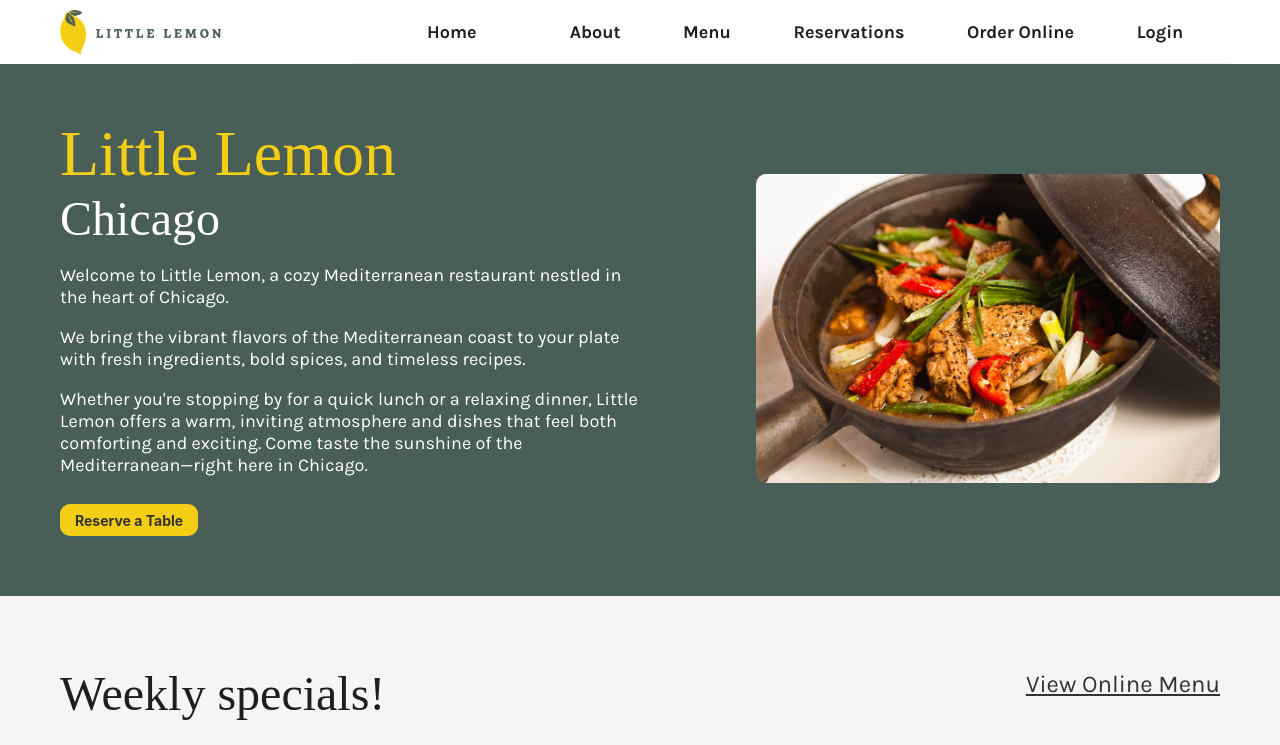
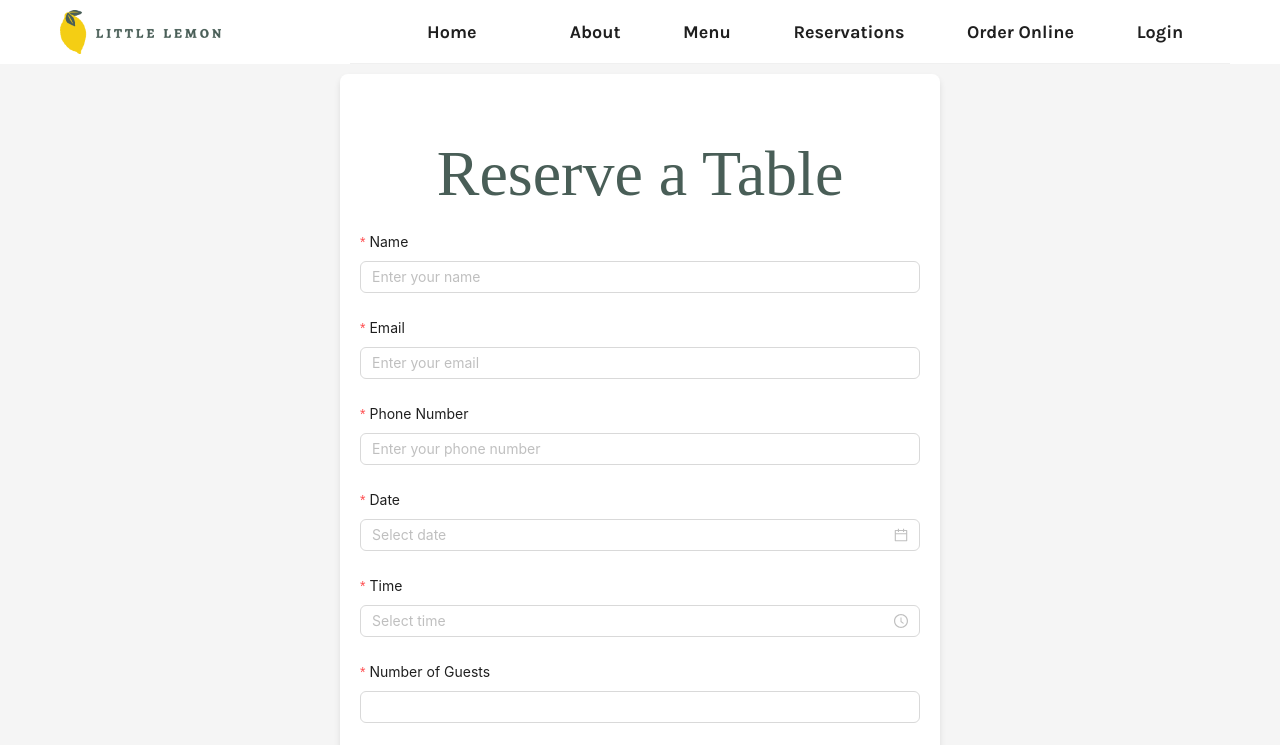
Before and after one commit to qver3nc1a/capstone-project, a React (Create React App) app: page /reservation in a window 1280 px wide. Shown: the top 745 px of the page. Built offline with nearby package versions, Linux system fonts and the light colour scheme; a web font is replaced by a local one.

Commit message:
feature(App): added reservation form funcitonality

```diff
--- a/package.json
+++ b/package.json
@@ -10,6 +10,7 @@
     "antd": "^5.26.3",
     "react": "^19.1.0",
     "react-dom": "^19.1.0",
+    "react-router-dom": "^7.6.3",
     "react-scripts": "^5.0.1",
     "web-vitals": "^2.1.4"
   },
--- a/src/App.js
+++ b/src/App.js
@@ -1,9 +1,11 @@
 import React from 'react';
 import './App.css';
 import { Layout, Menu, Button, Card, Row, Col } from 'antd';
+import { BrowserRouter as Router, Routes, Route } from 'react-router-dom';
 
 import HeaderComponent from './Header/Header';
 import HeroComponent from './Hero/Hero';
+import ReservationForm from './ReservationForm/ReservationForm';
 import SpecialsComponent from './Specials/Specials';
 import TestimonialsComponent from './Testimonials/Testimonials';
 import AboutComponent from './AboutUs/AboutUs';
@@ -13,16 +15,28 @@ const { Content } = Layout;
 
 function App() {
   return (
+    <Router>
       <Layout>
         <HeaderComponent />
         <Content>
+          <Routes>
+            <Route
+              path="/"
+              element={
+                <>
                   <HeroComponent />
                   <SpecialsComponent />
                   <TestimonialsComponent />
                   <AboutComponent />
+                </>
+              }
+            />
+            <Route path="/reservation" element={<ReservationForm />} />
+          </Routes>
         </Content>
         <FooterComponent />
       </Layout>
+    </Router>
   );
 }
 
--- a/src/Hero/Hero.js
+++ b/src/Hero/Hero.js
@@ -1,8 +1,17 @@
 import React from 'react';
 import { Button } from 'antd';
 import './Hero.css';
+import { useNavigate } from 'react-router-dom';
+
 
 function HeroComponent() {
+    const navigate = useNavigate();
+
+
+    const handleReserveTable = () => {
+        navigate('/reservation');
+    };
+
     return (
         <section className='hero'>
             <div className="hero_text">
@@ -11,7 +20,9 @@ function HeroComponent() {
                 <p>Welcome to Little Lemon, a cozy Mediterranean restaurant nestled in the heart of Chicago.</p>
                 <p>We bring the vibrant flavors of the Mediterranean coast to your plate with fresh ingredients, bold spices, and timeless recipes.</p>
                 <p>Whether you're stopping by for a quick lunch or a relaxing dinner, Little Lemon offers a warm, inviting atmosphere and dishes that feel both comforting and exciting. Come taste the sunshine of the Mediterranean—right here in Chicago.</p>
-                <Button className='hero_button' type="primary">Reserve a Table</Button>
+                <Button className='hero_button' type="primary" onClick={handleReserveTable}>
+                    Reserve a Table
+                </Button>
             </div>
             <div className="hero_image">
                 <img src="/Hero_Dish.jpg" alt="Hero Dish" />
--- /dev/null
+++ b/src/ReservationForm/ReservationForm.css
@@ -0,0 +1,14 @@
+.reservation-form {
+    max-width: 600px;
+    margin: 10px auto;
+    padding: 20px;
+    background-color: var(--white);
+    border-radius: 8px;
+    box-shadow: 0 4px 6px rgba(0, 0, 0, 0.1);
+}
+
+.reservation-form h1 {
+    text-align: center;
+    margin-bottom: 20px;
+    color: var(--green);
+}
--- /dev/null
+++ b/src/ReservationForm/ReservationForm.js
@@ -0,0 +1,81 @@
+import React from 'react';
+import { Form, Input, Button, DatePicker, TimePicker, InputNumber } from 'antd';
+import './ReservationForm.css';
+import { useNavigate } from 'react-router-dom';
+
+
+function ReservationForm() {
+    const navigate = useNavigate();
+
+    const onFinish = (values) => {
+        console.log('Form values:', values);
+        navigate('/');
+    };
+
+    return (
+    <div className='reservation-form'>
+        <h1>Reserve a Table</h1>
+        <Form
+            name='reservation'
+            layout='vertical'
+            onFinish={onFinish}
+            >
+        <Form.Item
+            name='name'
+            label='Name'
+            rules={[{ required: true, message: 'Please enter your name!' }]}
+            >
+            <Input placeholder='Enter your name' />
+        </Form.Item>
+
+        <Form.Item
+            name='email'
+            label='Email'
+            rules={[{ required: true, type: 'email', message: 'Please enter a valid email!' }]}
+            >
+            <Input placeholder='Enter your email' />
+        </Form.Item>
+
+        <Form.Item
+            name='phone'
+            label='Phone Number'
+            rules={[{ required: true, message: 'Please enter your phone number!' }]}
+            >
+            <Input placeholder='Enter your phone number' />
+        </Form.Item>
+
+        <Form.Item
+            name='date'
+            label='Date'
+            rules={[{ required: true, message: 'Please select a date!' }]}
+            >
+            <DatePicker style={{ width: '100%' }} />
+        </Form.Item>
+
+        <Form.Item
+            name='time'
+            label='Time'
+            rules={[{ required: true, message: 'Please select a time!' }]}
+            >
+            <TimePicker style={{ width: '100%' }} />
+        </Form.Item>
+
+        <Form.Item
+            name='guests'
+            label='Number of Guests'
+            rules={[{ required: true, message: 'Please enter the number of guests!' }]}
+            >
+            <InputNumber min={1} max={20} style={{ width: '100%' }} />
+        </Form.Item>
+
+        <Form.Item>
+            <Button type='primary' htmlType='submit'>
+                Submit
+            </Button>
+        </Form.Item>
+        </Form>
+        </div>
+    );
+}
+
+export default ReservationForm;
```
Also changed, not shown: src/index.js (line endings or trailing spaces), src/reportWebVitals.js (line endings or trailing spaces), 1 other file (tests, documents, lock files or other folders). Lines whose indentation alone changed are shown as unchanged.
